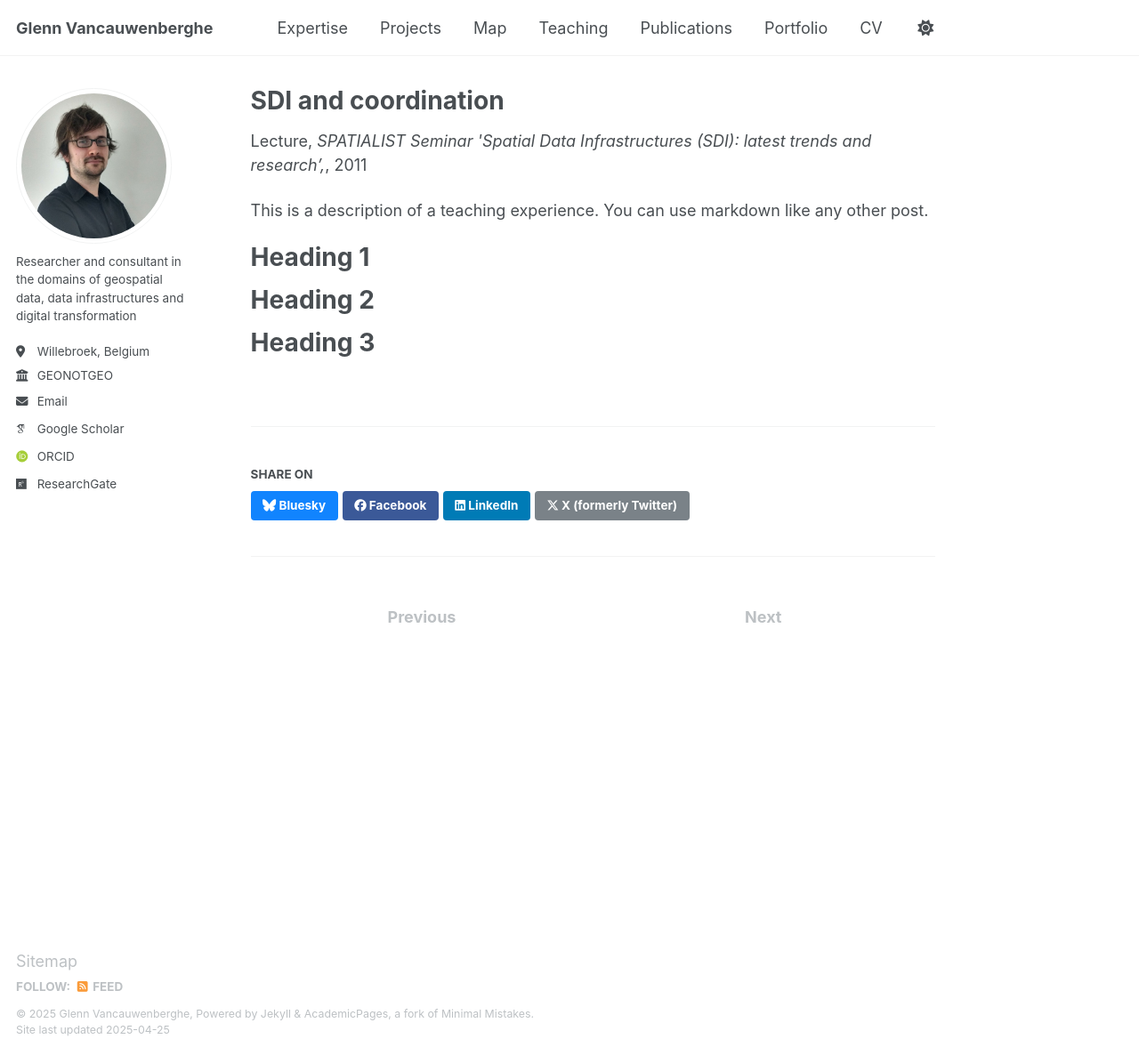
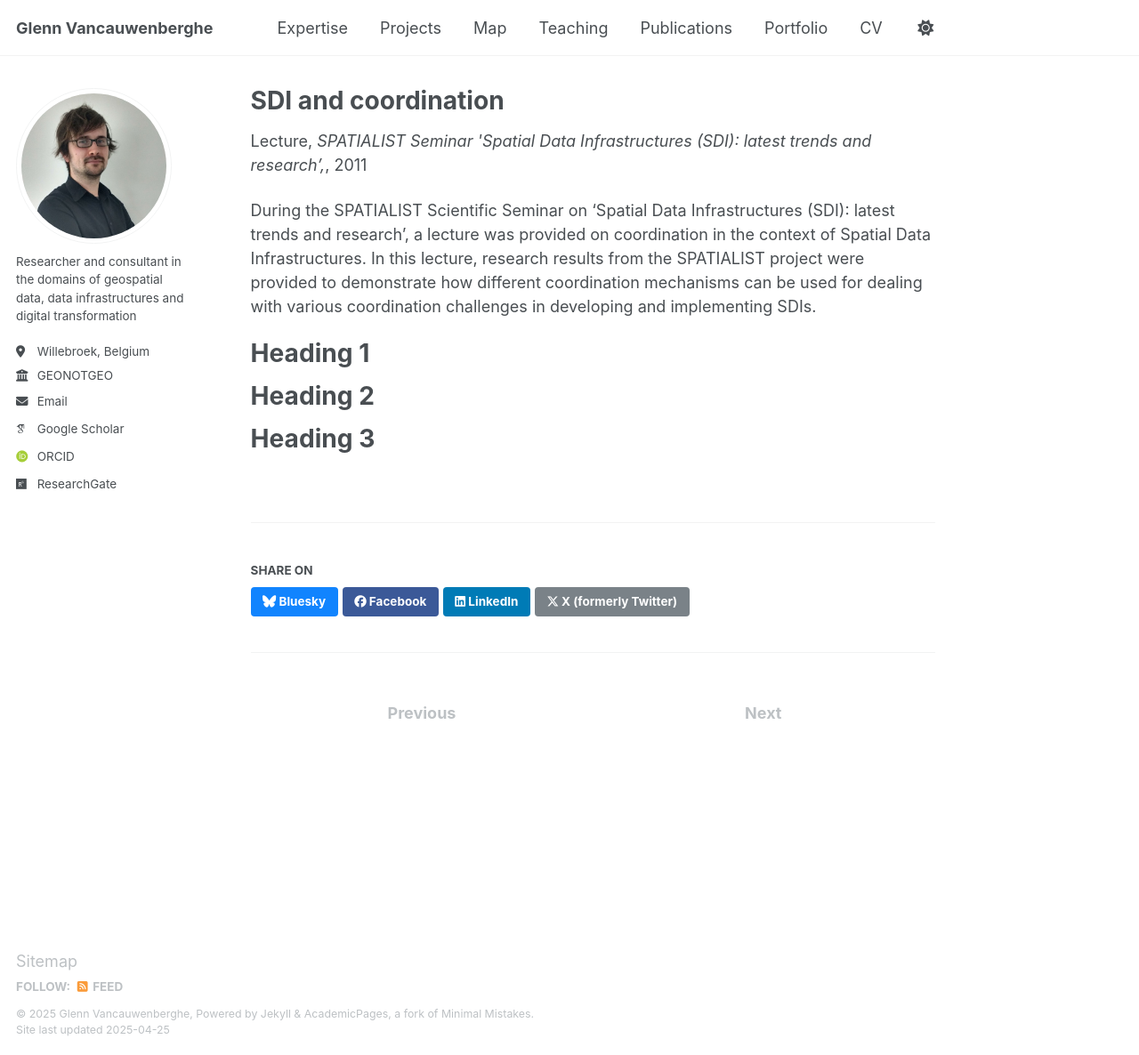
Before and after one commit to GVancauwenberghe/gvancauwenberghe.github.io, a Jekyll site: the page built from _teaching/teaching-7.md, in a window 1280 px wide and 1186 px high. Shown: the whole window at 89% size. Built offline with Jekyll 4.4.1, drawn with Linux system fonts in a browser that asks for light colours; some web fonts are replaced.

Commit message:
Update teaching-7.md

```diff
--- a/_teaching/teaching-7.md
+++ b/_teaching/teaching-7.md
@@ -8,7 +8,7 @@ date: 2011-11-07
 location: "Leuven, Belgium"
 ---
 
-This is a description of a teaching experience. You can use markdown like any other post.
+During the SPATIALIST Scientific Seminar on 'Spatial Data Infrastructures (SDI): latest trends and research’, a lecture was provided on coordination in the context of Spatial Data Infrastructures. In this lecture, research results from the SPATIALIST project were provided to demonstrate how different coordination mechanisms can be used for dealing with various coordination challenges in developing and implementing SDIs.
 
 Heading 1
 ======
```
